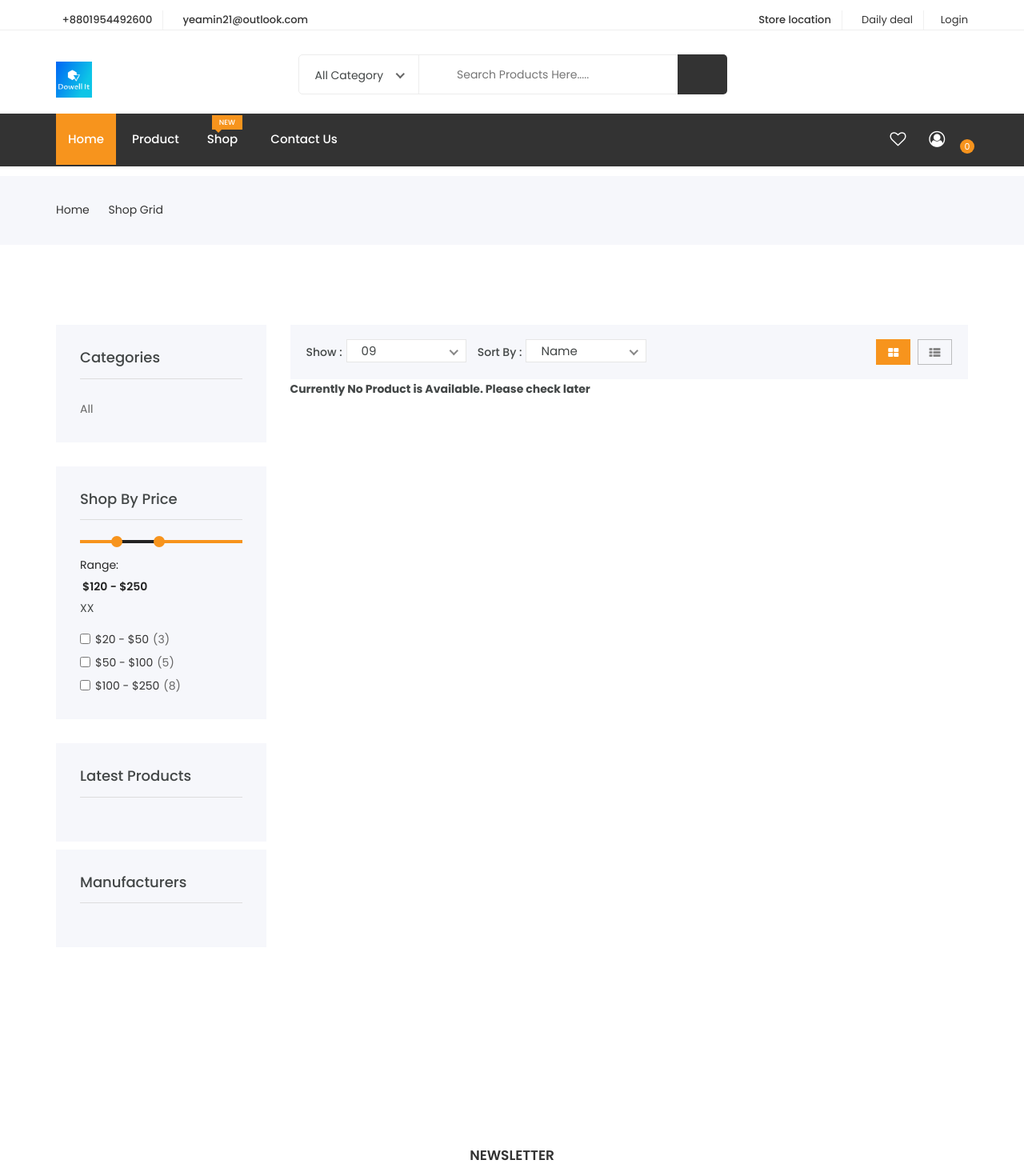
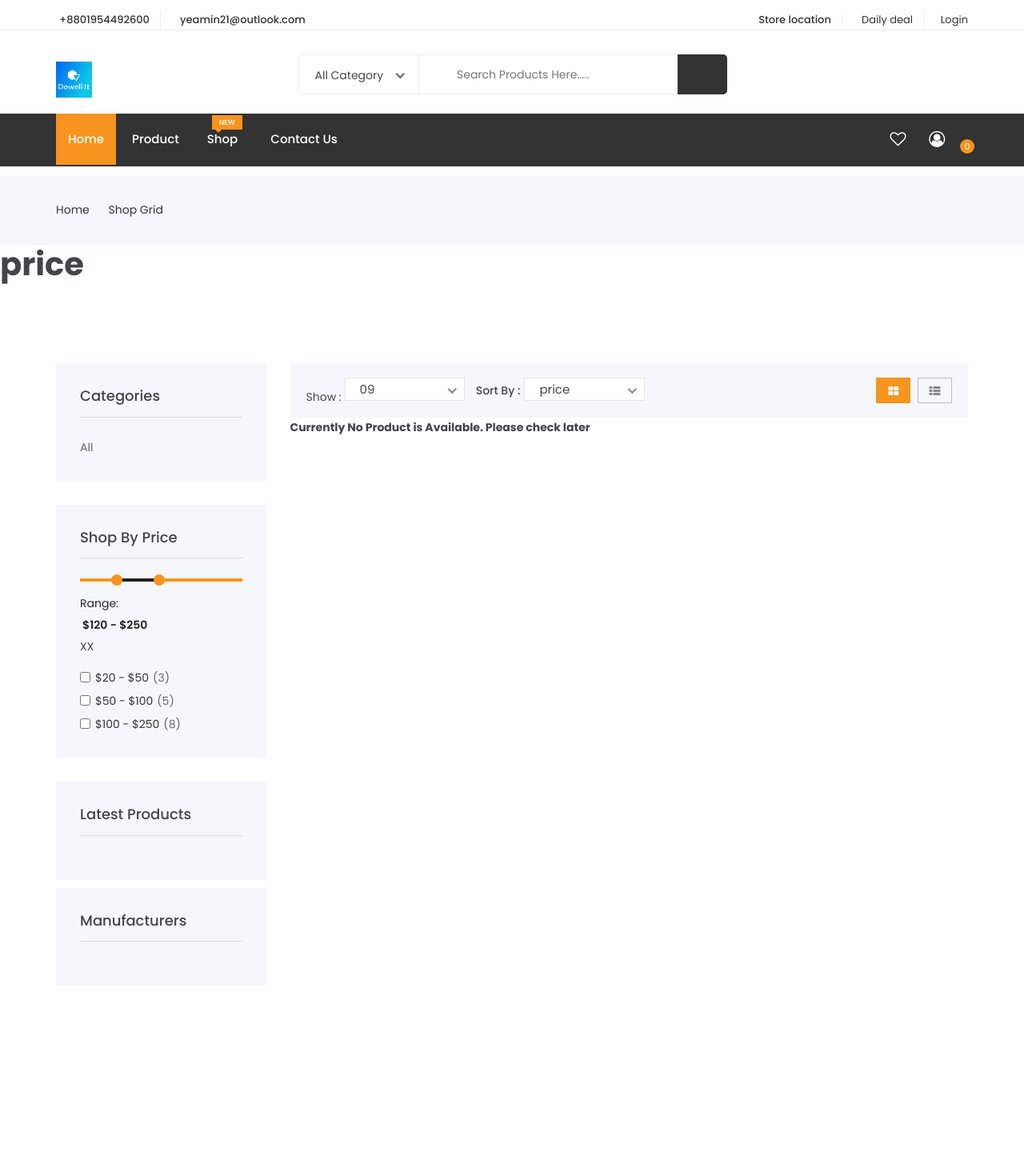
Before and after one commit to yeamin21/DoWellShop, a Django app: page / in a window 1280 px wide. Shown: the top 1455 px of the page at 80% size. Run offline with Django 3.2, Linux system fonts and the light colour scheme; data that the repository does not hold is empty; some libraries are stand-ins or nearby versions.

Commit message:
updated filtering

```diff
--- a/DoWellShop/settings.py
+++ b/DoWellShop/settings.py
@@ -72,7 +72,6 @@ TEMPLATES = [
                 'django.contrib.messages.context_processors.messages',
                 'DoWellShop.custom_context_processor.categories',
                 'DoWellShop.custom_context_processor.manufacturers',
-                'DoWellShop.custom_context_processor.req',
             ],
 
         },
--- a/products/templates/products/product_list.html
+++ b/products/templates/products/product_list.html
@@ -2,6 +2,7 @@
 
 {% block products %}
     {% load product_templatetags %}
+    <h1>{{ordering}}</h1>
     <section class="product-area shop-sidebar shop section">
         <div class="container">
             <div class="row">
@@ -14,7 +15,7 @@
                                 <ul class="categor-list">
                                 <li><a href="/?category=all">All</a> </li>
                                     {% for category in categories %}
-                                        <li><a href="/?category={{ category }}">{{category}}</a></li>
+                                        <li><a href="{% query_transform category=category %}">{{category}}</a></li>
                                     {% endfor %}
                                 </ul>
                             </form>
@@ -72,7 +73,7 @@
                             <form method="GET">
                                 <ul class="categor-list">
                                     {% for manufacturer in manufacturers %}
-                                    <li><a href="/?manufacturer={{manufacturer}}">{{manufacturer}}</a></li>
+                                    <li><a href="{% query_transform manufacturer=manufacturer %}">{{manufacturer}}</a></li>
                                     {% endfor %}
                                 </ul>
                             </form>
@@ -80,28 +81,35 @@
                         <!--/ End Single Widget -->
                     </div>
                 </div>
+
                 <div class="col-lg-9 col-md-8 col-12">
                     <div class="row">
                         <div class="col-12">
                             <!-- Shop Top -->
                             <div class="shop-top">
                                 <div class="shop-shorter">
-                                    <div class="single-shorter">
-                                        <label>Show :</label>
-                                        <select>
-                                            <option selected="selected">09</option>
-                                            <option>15</option>
-                                            <option>25</option>
-                                            <option>30</option>
-                                        </select>
+                                    <label>Show :</label>
+                                    <div class="single-shorter" >
+                                     <div class="nice-select" tabindex="0">
+                                         <span class="current">09</span>
+                                         <ul class="list">
+                                             <li> <a href={% query_transform pagination=9 %}><p class="text-center">09</p></a> </li>
+                                           <li> <a href={% query_transform pagination=12 %}><p class="text-center">12</p></a> </li>
+                                           <li> <a href={% query_transform pagination=15 %}><p class="text-center">15</p></a> </li>
+                                           <li> <a href={% query_transform pagination=20 %}><p class="text-center">20</p></a> </li>
+                                         </ul>
+                                     </div>
                                     </div>
                                     <div class="single-shorter">
+                                <form method="get">
                                         <label>Sort By :</label>
-                                        <select>
-                                            <option selected="selected">Name</option>
-                                            <option>Price</option>
-                                            <option>Size</option>
-                                        </select>
+                                             <select name="order" onchange="this.form.submit()">
+                                                 <option selected="selected" value="{{ ordering }}">{{ ordering }}</option>
+                                                 <option value="name">Name</option>
+                                                 <option value="price">Price</option>
+
+                                            </select>
+                                </form>
                                     </div>
                                 </div>
                                 <ul class="view-mode">
@@ -191,6 +199,7 @@
 
 
         </div>
+
         <div class="pagination center pagination-lg pagination-sm">
 
             <ul class="pagination-list">
--- a/products/templatetags/product_templatetags.py
+++ b/products/templatetags/product_templatetags.py
@@ -1,4 +1,5 @@
 from django import template
+from django.http import QueryDict
 
 from products.models import Product, Manufacturer
 
@@ -25,4 +26,4 @@ def query_transform(context, **kwargs):
     query = context['request'].GET.copy()
     for k, v in kwargs.items():
         query[k] = v
-    return '{}{}'.format('?',query.urlencode())
+    return '?{}'.format(query.urlencode(safe=False))
--- a/products/views.py
+++ b/products/views.py
@@ -9,9 +9,15 @@ class ProductList(generic.ListView):
     ordering = 'price'
     paginate_by = 9
 
+    def get_ordering(self):
+        order = super(ProductList, self).get_ordering()
+        ordering = self.request.GET.get('order')
+        if ordering:
+            order = ordering
+        return order
+
     def get_queryset(self):
         query = super(ProductList, self).get_queryset()
-        print(self.request.GET)
         category = self.request.GET.get('category')
         manufacturer = self.request.GET.get('manufacturer')
         product = self.request.GET.get('product')
@@ -34,6 +40,11 @@ class ProductList(generic.ListView):
             query = query.filter(price__lte=lt)
         return query
 
+    def get_context_data(self, *, object_list=None, **kwargs):
+        c=  super(ProductList, self).get_context_data()
+        c['products']=self.get_queryset()
+        c['ordering']=self.get_ordering()
+        return c
 
 class ProductDetails(generic.DetailView):
     model = Product
--- a/templates/index.html
+++ b/templates/index.html
@@ -70,7 +70,7 @@
                     <!-- Top Left -->
                     <div class="top-left">
                         <ul class="list-main">
-                            <li><i class="ti-headphone-alt"></i> +8801954492600</li>
+                            <li><i class="ti-headphone-alt"></i>+8801954492600</li>
                             <li><i class="ti-email"></i> yeamin21@outlook.com</li>
                         </ul>
                     </div>
```
